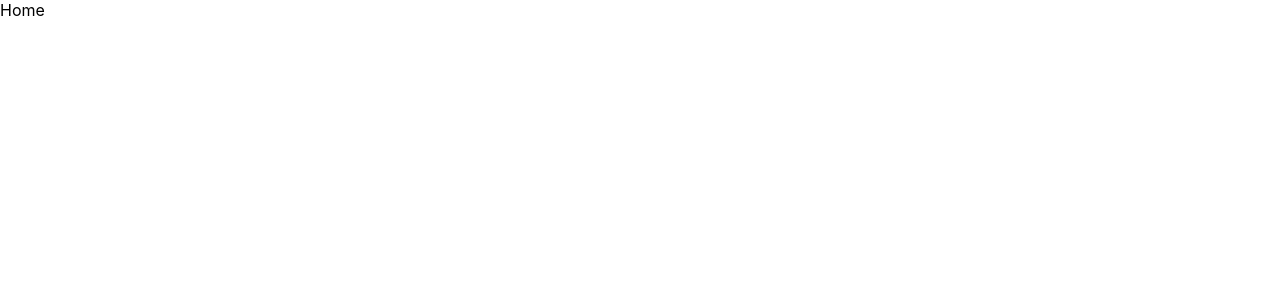
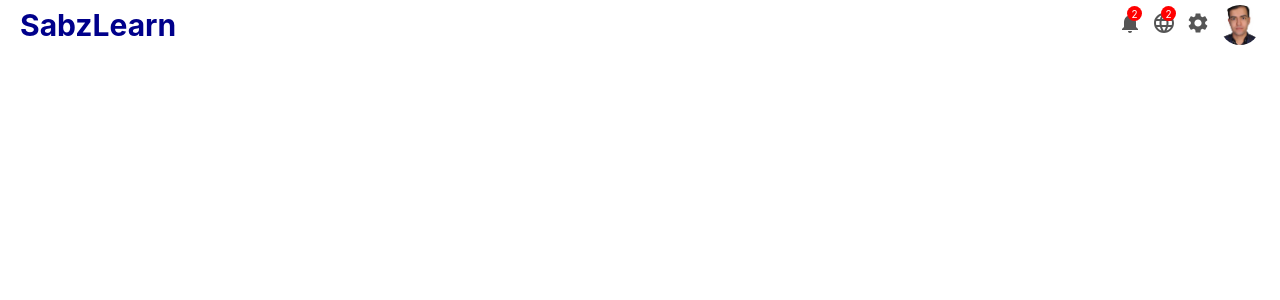
Before and after one commit to BehnamBorhani/dashboard-panel, a React (Create React App) app: page / in a window 1280 px wide. Shown: the top 300 px of the page. Built offline with nearby package versions, Linux system fonts and the light colour scheme.

Commit message:
feat: top bar created

```diff
--- a/package.json
+++ b/package.json
@@ -3,6 +3,10 @@
   "version": "0.1.0",
   "private": true,
   "dependencies": {
+    "@emotion/react": "^11.11.1",
+    "@emotion/styled": "^11.11.0",
+    "@mui/icons-material": "^5.14.0",
+    "@mui/material": "^5.14.0",
     "@testing-library/jest-dom": "^5.16.5",
     "@testing-library/react": "^13.4.0",
     "@testing-library/user-event": "^13.5.0",
--- a/src/App.js
+++ b/src/App.js
@@ -1,15 +1,17 @@
-import './App.scss';
-import Routes from './routes';
-import { useRoutes } from 'react-router-dom';
+import "./App.scss";
+import Routes from "./routes";
+import { useRoutes } from "react-router-dom";
+import TopBar from "./components/TopBar/TopBar";
 
 function App() {
-  const router = useRoutes(Routes)
+   const router = useRoutes(Routes);
 
-  return (
-    <>
-      {router}
-    </>
-  );
+   return (
+      <>
+         <TopBar />
+         {router}
+      </>
+   );
 }
 
 export default App;
--- /dev/null
+++ b/src/components/TopBar/TopBar.js
@@ -0,0 +1,32 @@
+import React from "react";
+import "./TopBar.scss";
+import NotificationsIcon from "@mui/icons-material/Notifications";
+import LanguageIcon from "@mui/icons-material/Language";
+import SettingsIcon from "@mui/icons-material/Settings";
+
+export default function TopBar() {
+   return (
+      <div className="topbar">
+         <div className="wrapper">
+            <div className="left">
+               <span className="logo">SabzLearn</span>
+            </div>
+
+            <div className="right">
+               <div className="icon">
+                  <NotificationsIcon />
+                  <span className="badge">2</span>
+               </div>
+               <div className="icon">
+                  <LanguageIcon />
+                  <span className="badge">2</span>
+               </div>
+               <div className="icon">
+                  <SettingsIcon />
+               </div>
+               <img src="./images/avatar.jpg" alt="avatar" className="avatar" />
+            </div>
+         </div>
+      </div>
+   );
+}
--- /dev/null
+++ b/src/components/TopBar/TopBar.scss
@@ -0,0 +1,55 @@
+.topbar {
+   width: 100%;
+   height: 50px;
+   background-color: #fff;
+   position: fixed;
+   top: 0;
+   z-index: 99;
+
+   .wrapper {
+      height: 100%;
+      padding: 0 20px;
+      display: flex;
+      justify-content: space-between;
+      align-items: center;
+
+      .left {
+         .logo {
+            font-size: 30px;
+            font-weight: bold;
+            cursor: pointer;
+            color: darkblue;
+         }
+      }
+
+      .right {
+         display: flex;
+         align-items: center;
+         gap: 10px;
+         .icon {
+            position: relative;
+            cursor: pointer;
+            color: #555;
+            .badge {
+               position: absolute;
+               top: -5px;
+               right: 0;
+               width: 15px;
+               height: 15px;
+               display: grid;
+               place-content: center;
+               background-color: red;
+               color: #fff;
+               font-size: 10px;
+               border-radius: 50%;
+            }
+         }
+         .avatar {
+            width: 40px;
+            height: 40px;
+            cursor: pointer;
+            border-radius: 50%;
+         }
+      }
+   }
+}
```
Also changed, not shown: public/images/avatar.jpg (added), 1 other file (tests, documents, lock files or other folders).
